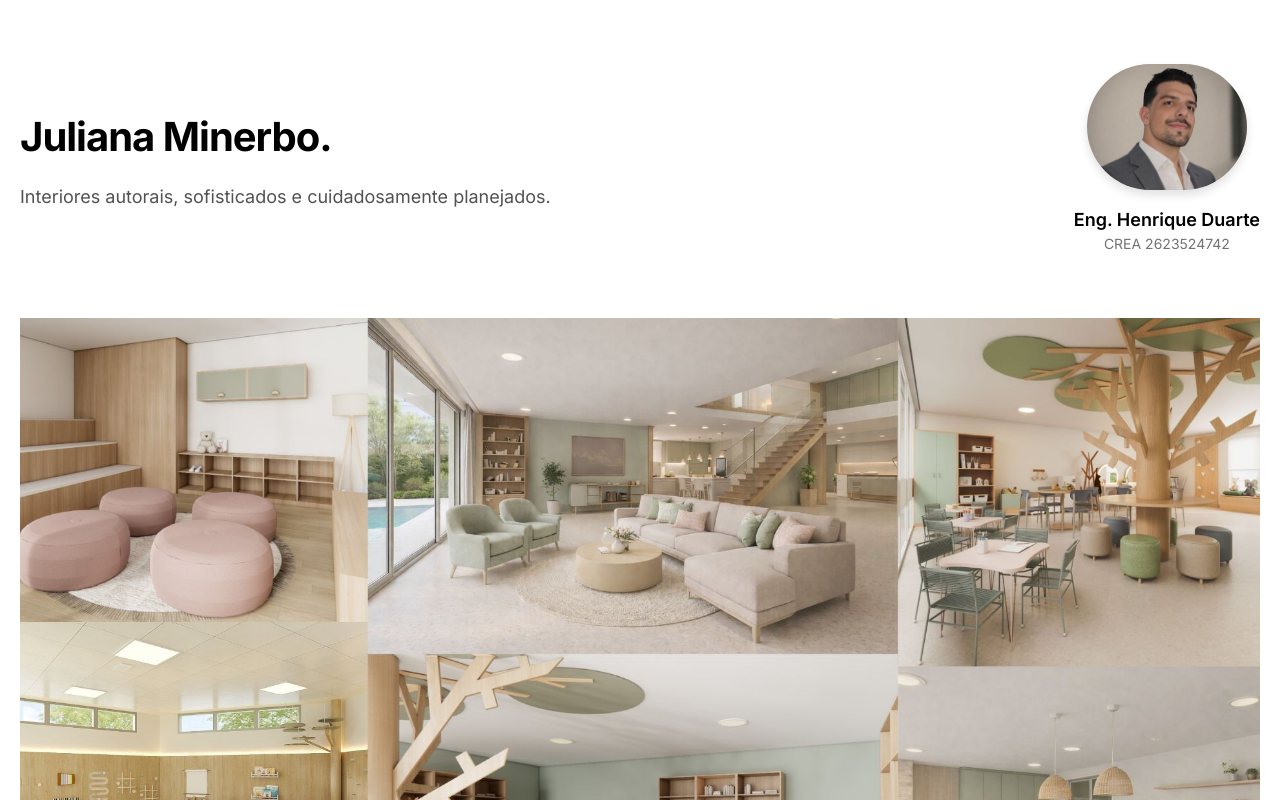
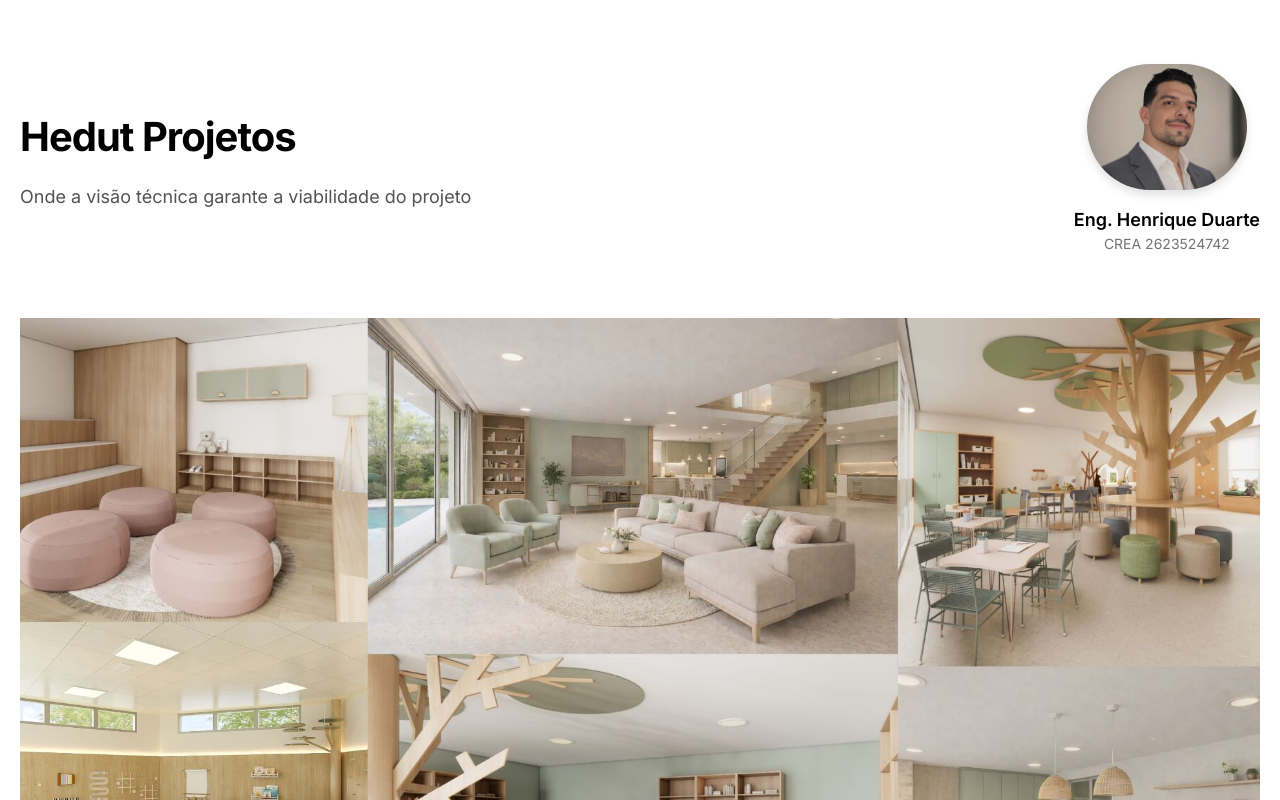
Before and after one commit to rickfelipe20-lgtm/Hedut, a Next.js app: page / in a window 1280 px wide. Shown: the top 800 px of the page. Built offline with nearby package versions, Linux system fonts and the light colour scheme.

Commit message:
Frase impactante

```diff
--- a/src/app/_components/intro.tsx
+++ b/src/app/_components/intro.tsx
@@ -6,11 +6,11 @@ export function Intro() {
 
       <div>
         <h1 className="text-5xl md:text-5xl font-bold tracking-tight">
-          Juliana Minerbo.
+          Hedut Projetos
         </h1>
 
         <h4 className="text-lg mt-4 text-neutral-600 max-w-xl">
-          Interiores autorais, sofisticados e cuidadosamente planejados.
+          Onde a visão técnica garante a viabilidade do projeto
         </h4>
       </div>
 
```
